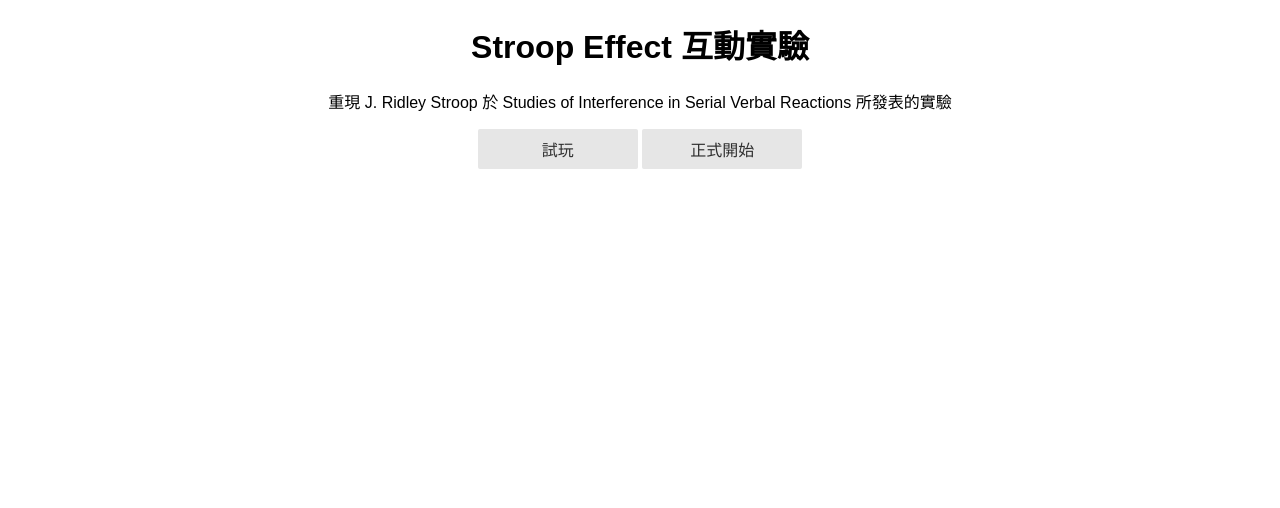
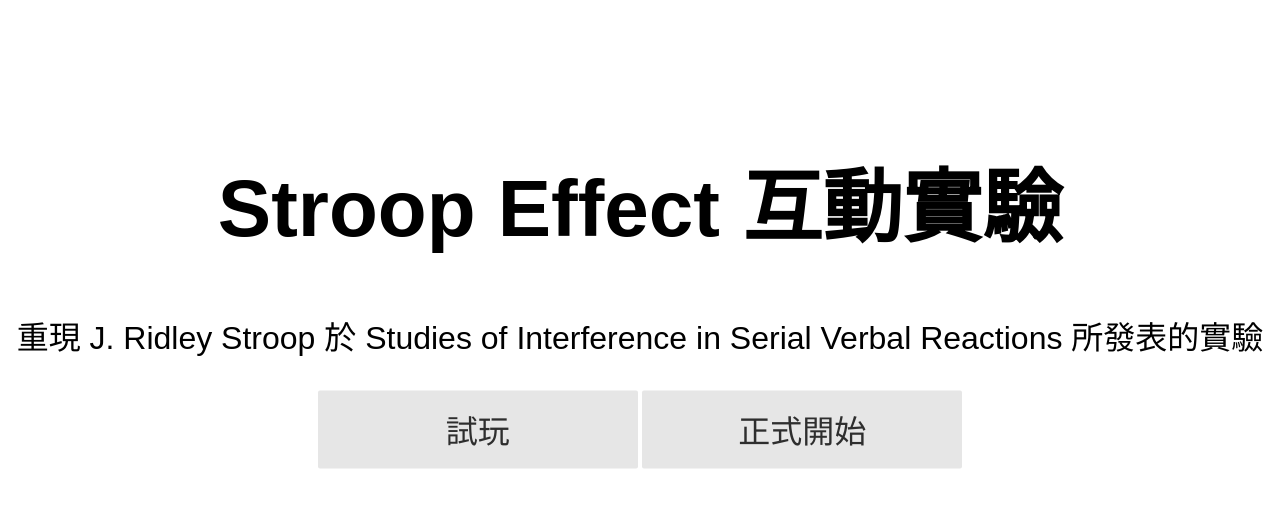
Before and after one commit to dwy6626/Stroop-Effect-Game, a Flask app: page / in a window 1280 px wide. Shown: the top 508 px of the page. Run offline with Flask 2, Linux system fonts and the light colour scheme.

Commit message:
adjust filter and css for main page

```diff
--- a/config.toml
+++ b/config.toml
@@ -2,7 +2,7 @@
 test = 6
 experiment = 40
 filter = true
-outlier_over_std = 1
+outlier_over_std = 3
 min_data_filter = 10
 
 [Wording]
--- a/src/data.py
+++ b/src/data.py
@@ -31,14 +31,12 @@ def clear():
 
 
 def filter_results(arr):
-    print(arr)
     arr = np.array(arr)
     if config.CONFIG['Setting']['filter'] and len(arr) >= config.CONFIG['Setting']['min_data_filter']:
         a = config.CONFIG['Setting']['outlier_over_std']
         std = np.std(arr)
         mean = np.mean(arr)
         remain = arr[np.abs(arr - mean) < std * a]
-        print(remain)
         return remain
     return arr
 
--- a/static/css/custom.css
+++ b/static/css/custom.css
@@ -1,6 +1,9 @@
-div.middle {
-    margin: 0 auto;
-    text-align: center;
+h1 {
+    font-size: 5em
+}
+
+p, .pure-button {
+    font-size: 2em
 }
 
 h1, h2, h3, p {
@@ -22,15 +25,23 @@ div.experiment-texts {
     margin-bottom: 20px;
 }
 
+div.middle {
+    width: 100%;
+    margin: 0 auto;
+    text-align: center;
+    position: absolute;
+    left: 50%;
+    transform: translateX(-50%);
+}
+
 div.vertical-middle {
     width: 100%;
     margin: 0 auto;
     text-align: center;
     position: absolute;
-    /*top: 50%;*/
+    top: 30%;
     left: 50%;
-    transform: translateX(-50%);
-    /*transform: translate(-50%, -50%);*/
+    transform: translate(-50%, -50%);
 }
 
 .circle {
--- a/templates/experiment.html
+++ b/templates/experiment.html
@@ -2,7 +2,7 @@
 {% block title %}{{ exp_title }}{% endblock title%}
 
 {% block content %}
-<div class="vertical-middle">
+<div class="middle">
     <div class="experiment-texts">
     </div>
     <span class="circle blue"></span><br>
--- a/templates/index.html
+++ b/templates/index.html
@@ -2,10 +2,12 @@
 {% block title %}{{ index }}{% endblock title%}
 
 {% block content %}
-<h1>{{ title }}</h1>
+<div class="vertical-middle">
+    <h1>{{ title }}</h1>
     <p>{{ description }}</p>
     <div class="middle">
         <a class="pure-button custom-restricted-width" href="{{ url_for('test') }}">{{ test_button }}</a>
         <a class="pure-button custom-restricted-width" href="{{ url_for('experiment') }}">{{ exp_button }}</a>
     </div>
+</div>
 {% endblock %}
--- a/templates/results.html
+++ b/templates/results.html
@@ -2,7 +2,8 @@
 {% block title %}{{ results }}{% endblock title%}
 
 {% block content %}
-<h1>{{ results }}</h1>
+<div class="vertical-middle">
+    <h1>{{ results }}</h1>
     <p>
         {% for line in show_results %}
             {{line}}<br>
@@ -11,4 +12,5 @@
     <div class="middle">
         <a class="pure-button custom-restricted-width" href="{{ url_for('index') }}">{{ back_button }}</a>
     </div>
+</div>
 {% endblock %}
```
